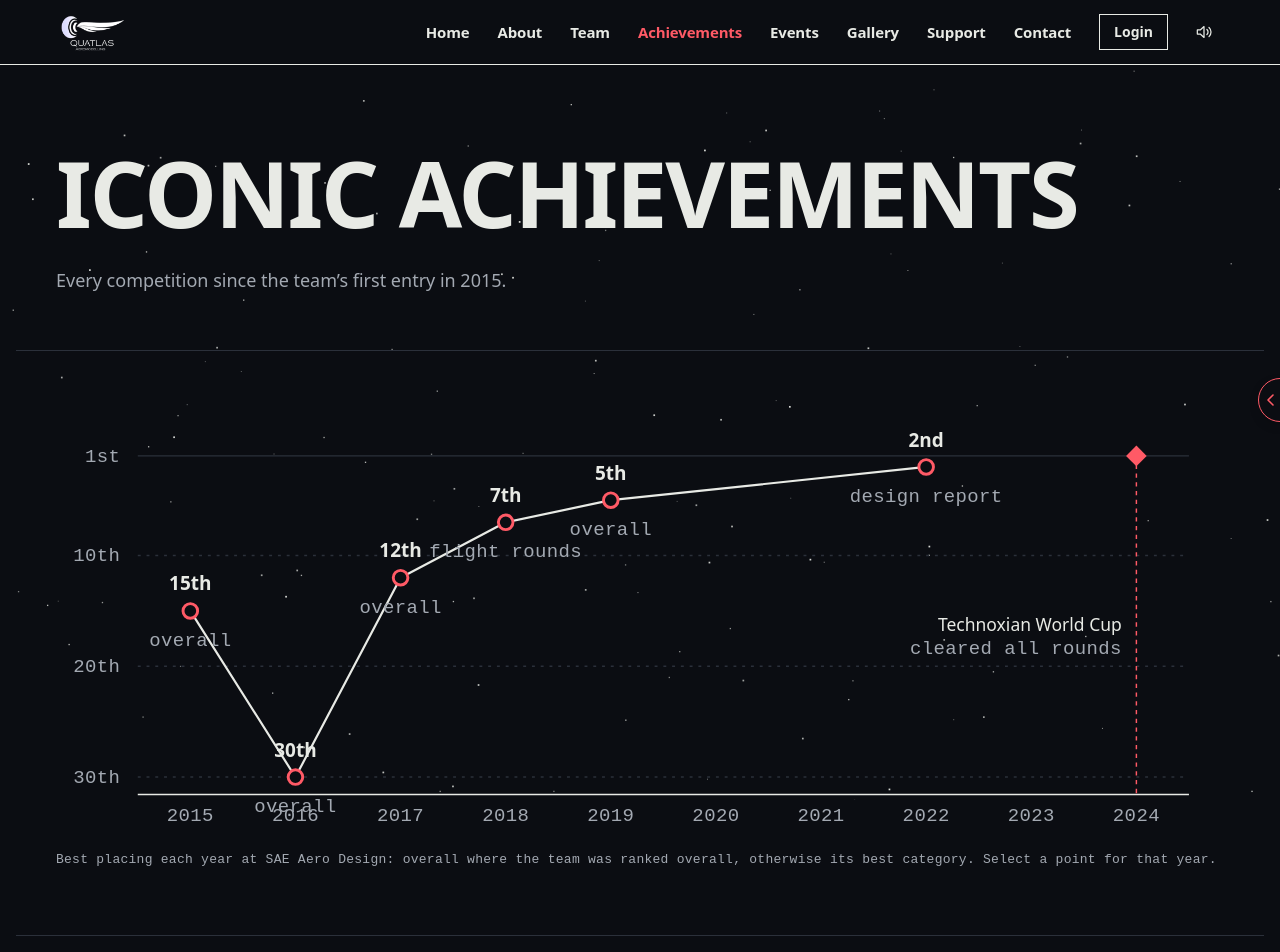
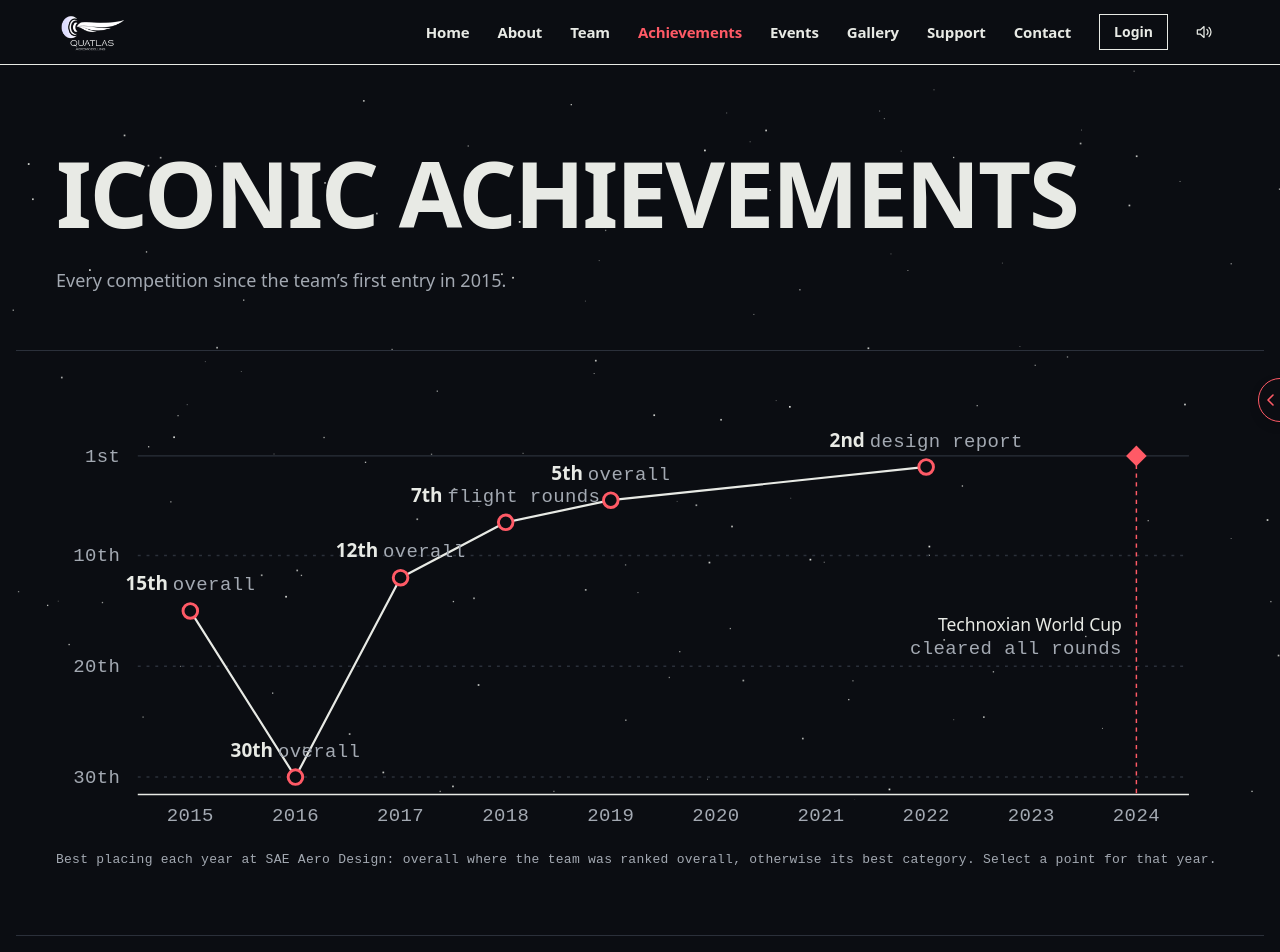
Before and after one commit to Auenchanters/Quatlas-website-, a React (Vite) app: page /achievements in a window 1280 px wide. Shown: the top 952 px of the page. Built offline with nearby package versions, Linux system fonts and the light colour scheme.

Commit message:
Keep rank chart labels clear of each other and the axis
Co-Authored-By: Claude Opus 5.5 <noreply@anthropic.com>

```diff
--- a/src/components/RankChart.jsx
+++ b/src/components/RankChart.jsx
@@ -29,8 +29,10 @@ export default function RankChart() {
           <a key={r.year} href={`#y${r.year}`} aria-label={`${r.year}: ${ord(r.rank)} ${r.rankIn}`} className="group">
             <circle cx={x(+r.year)} cy={y(r.rank)} r="14" fill="transparent" />
             <circle cx={x(+r.year)} cy={y(r.rank)} r="5" fill="var(--color-paper)" stroke="var(--color-signal)" strokeWidth="2" className="group-hover:fill-[var(--color-signal)]" />
-            <text x={x(+r.year)} y={y(r.rank) - 14} textAnchor="middle" fontSize="13" fontWeight="600" fill="var(--color-ink)">{ord(r.rank)}</text>
-            <text x={x(+r.year)} y={y(r.rank) + 24} textAnchor="middle" fontSize="11" className="data" fill="var(--color-ink-2)">{r.rankIn}</text>
+            {/* Rank and category on one line above the point, so neighbours and the axis stay clear. */}
+            <text x={x(+r.year)} y={y(r.rank) - 14} textAnchor="middle" fontSize="13" fontWeight="600" fill="var(--color-ink)">
+              {ord(r.rank)} <tspan fontSize="11" fontWeight="400" className="data" fill="var(--color-ink-2)">{r.rankIn}</tspan>
+            </text>
           </a>
         ))}
         {unranked.map((r) => (
```
